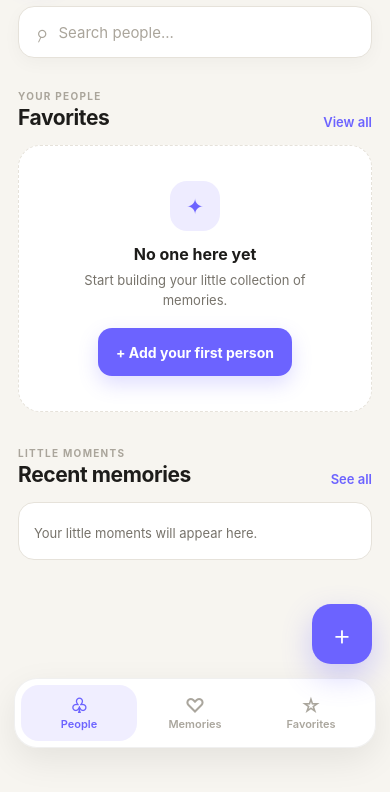
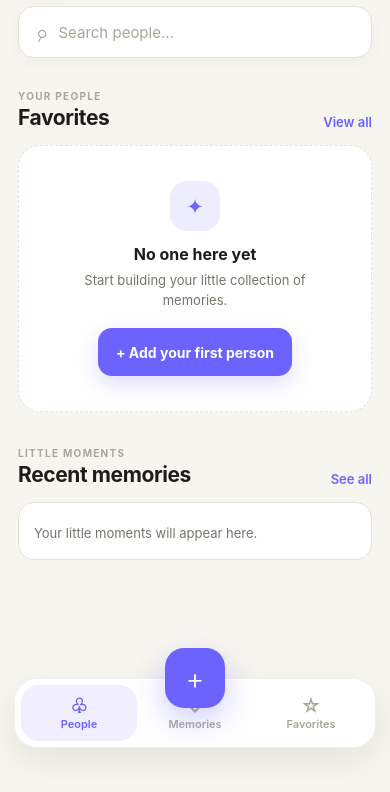
Before and after one commit to saalim-tech/keepsake, a plain HTML site: page index.html in a window 390 px wide. Shown: the part 86-878 px from the top of the page. Drawn offline with Linux system fonts and the light colour scheme.

Commit message:
Center floating add button

```diff
--- a/style.css
+++ b/style.css
@@ -1064,11 +1064,14 @@ textarea:focus-visible {
 #addPersonButton {
     position: fixed;
 
-    right: 20px;
-    bottom: 98px;
+    left: 50%;
+    right: auto;
+    bottom: 50px;
 
-    width: 62px;
-    height: 62px;
+    transform: translateX(-50%);
+
+    width: 60px;
+    height: 60px;
 
     display: flex;
     align-items: center;
@@ -1101,7 +1104,7 @@ textarea:focus-visible {
 
 
 #addPersonButton:hover {
-    transform: translateY(-3px);
+    transform: translateX(-50%) translateY(-3px);
 
     box-shadow:
         0 16px 35px rgba(108, 99, 255, 0.35);
@@ -1109,7 +1112,7 @@ textarea:focus-visible {
 
 
 #addPersonButton:active {
-    transform: scale(0.92);
+    transform: translateX(-50%) scale(0.92);
 }
 
 
@@ -1145,8 +1148,11 @@ main {
 
 
     #addPersonButton {
-        right: 18px;
-        bottom: 94px;
+        left: 50%;
+        right: auto;
+        bottom: 50px;
+
+        transform: translateX(-50%);
 
         width: 60px;
         height: 60px;
```
